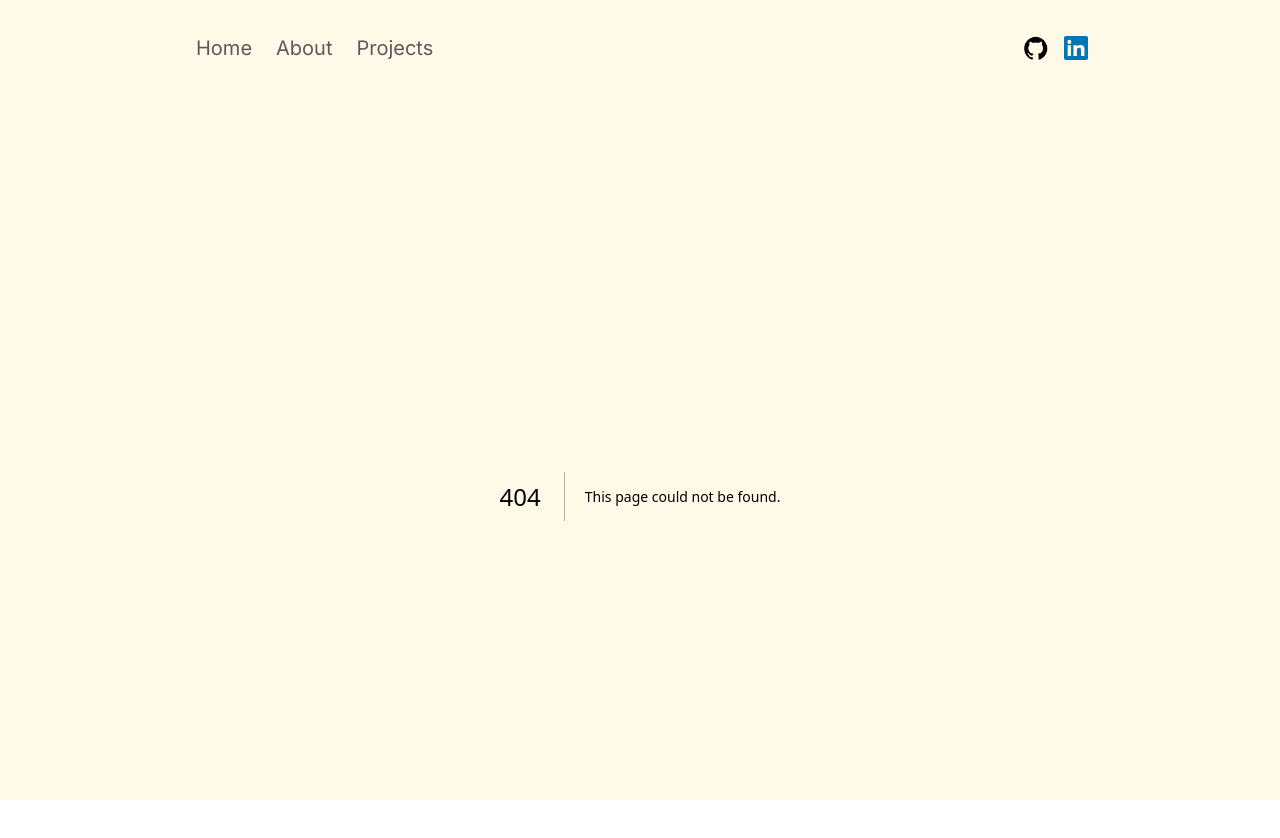
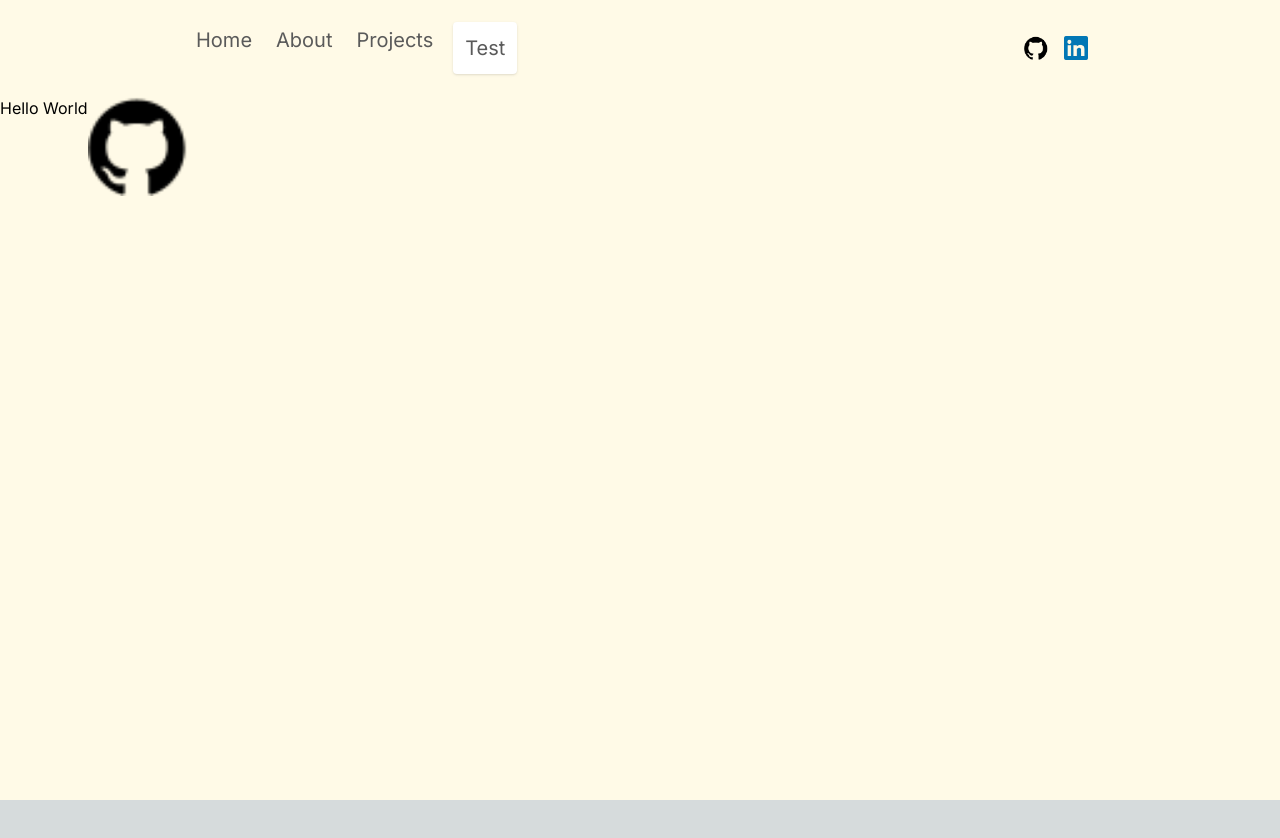
Before and after one commit to slothcoder21/adrian, a Next.js app in the folder adrians-portfolio/: page /test in a window 1280 px wide. Before the commit this address had no page. Shown: the top 838 px of the page. After the commit the page ends 800 px from the top, so only its background shows below. Built offline with nearby package versions, Linux system fonts and the light colour scheme.

Commit message:
Updated Resume

```diff
--- a/adrians-portfolio/app/about/page.jsx
+++ b/adrians-portfolio/app/about/page.jsx
@@ -266,7 +266,7 @@ const AboutPage = () => {
                   </div>
                   {/* JOB DATE */}
                   <div className="p-3 text-black text-sm font-semibold">
-                    2024 - Present{" "}
+                    2024{" "}
                   </div>
                   <div className="p-1 rounded bg-[#7097A8] text-black text-sm font-semibold w-fit">
                     Neoteric Solutions Inc.
--- /dev/null
+++ b/adrians-portfolio/app/test/page.jsx
@@ -0,0 +1,18 @@
+import Image  from "next/image";
+
+const Test = () =>
+{
+    return(
+        <div className="inline-flex">
+        <h1 className="text-black">Hello World</h1>
+        <Image
+        src = "/github.png"
+        alt = ""
+        width = {100}
+        height = {100}
+        />
+    </div>
+    )
+}
+
+export default Test;
--- a/adrians-portfolio/components/navbar.jsx
+++ b/adrians-portfolio/components/navbar.jsx
@@ -9,6 +9,7 @@ const links = [
     { url: "/" , title:"Home"},
     { url: "/about" , title:"About"},
     { url: "/projects" , title:"Projects"},
+    { url: "/test" , title:"Test"},
 ];
 
 const Navbar = () => {
```
Also changed, not shown: 1 other file (tests, documents, lock files or other folders).
